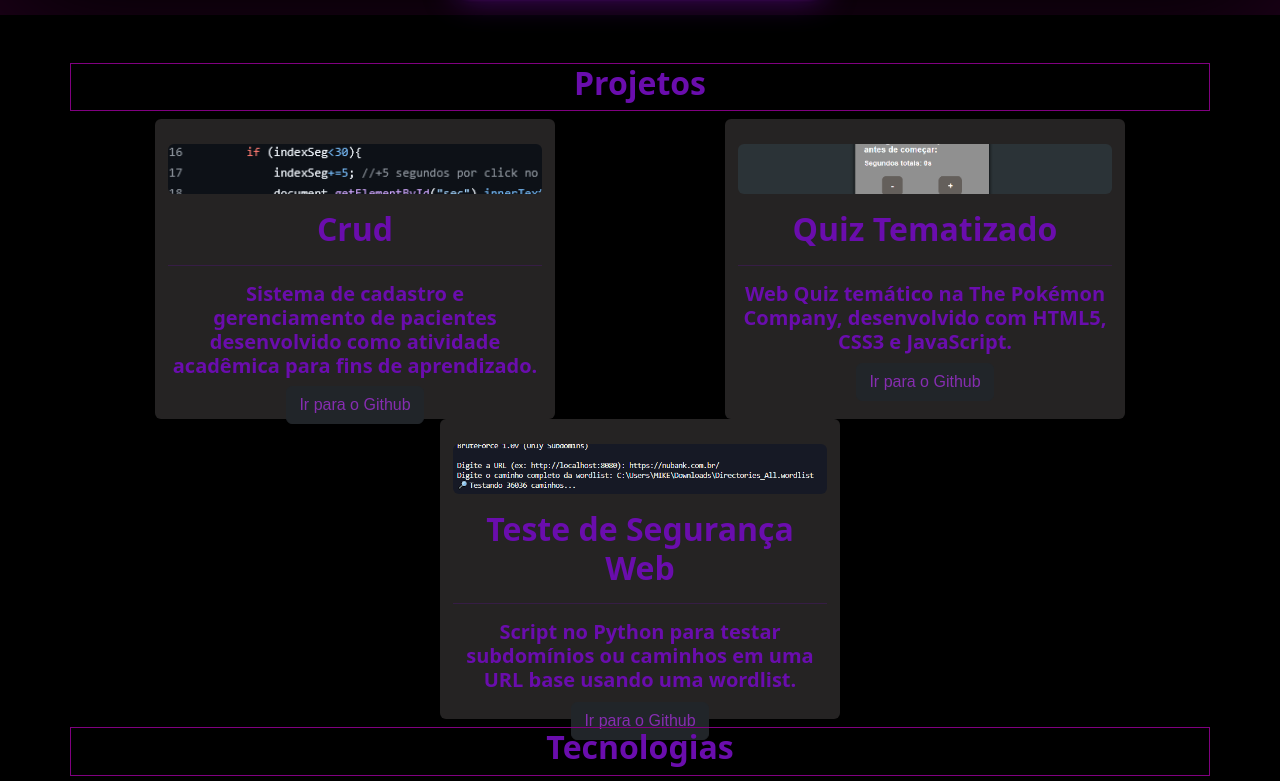
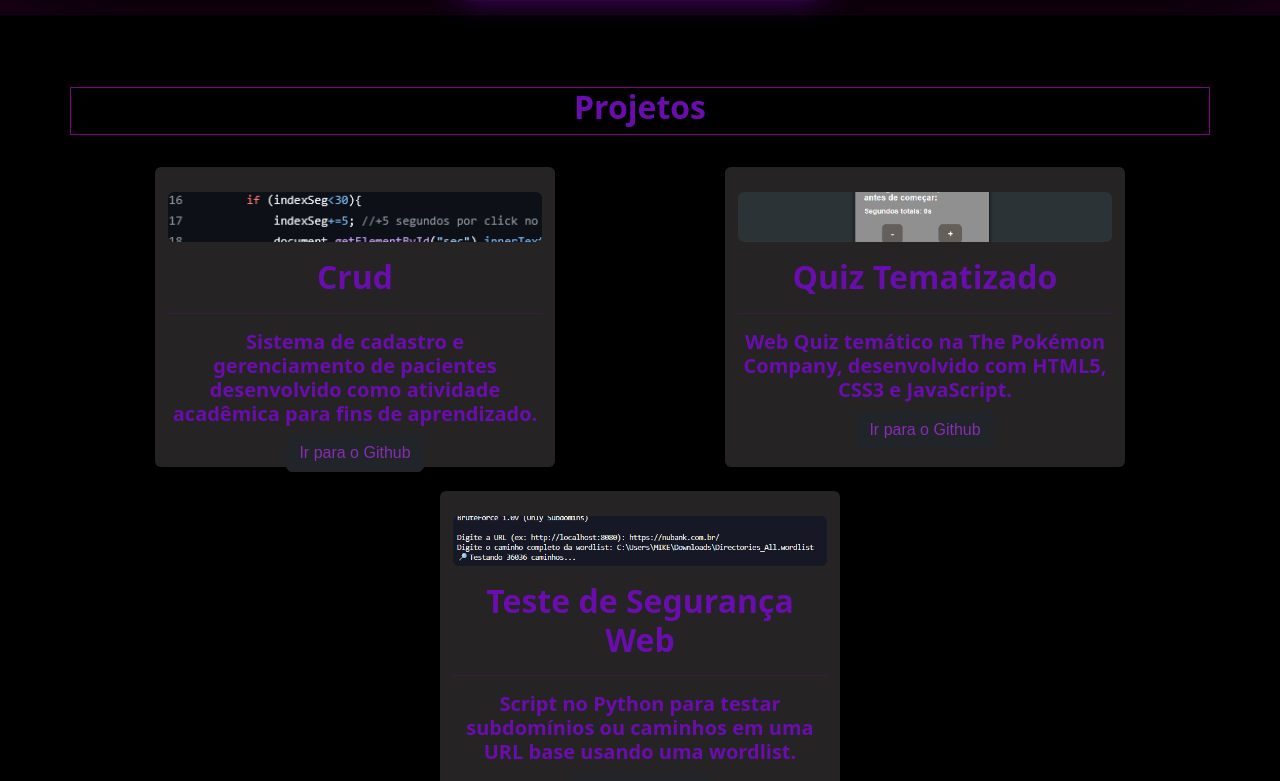
Before and after one commit to Masccw/Portf-lio-Rush, a plain HTML site: page index.html in a window 1280 px wide. Shown: the part 501-1282 px from the top of the page. Drawn offline with nearby package versions, Linux system fonts and the light colour scheme.

Commit message:
Ajustes Finais

```diff
--- a/index.html
+++ b/index.html
@@ -56,8 +56,8 @@
     <div class="container my-5">
 
         <!-- Ajuste das linhas e colunas -->
-        <div class="row gx-4 justify-content-around align-items-center text-center">
-            <h2 class="pb-2 texttituloscard fw-bold">Projetos</h2> <!-- Titulo da primeira linha -->
+        <div class="row gx-4 gy-4 justify-content-around align-items-center text-center">
+            <h2 class="pb-2 mt-5 texttituloscard fw-bold">Projetos</h2> <!-- Titulo da primeira linha -->
 
             <div class="col-md-4 cardpadrao pt-4 pb-2 rounded">
                 <!-- Conteúdo do primeiro Card -->
@@ -89,8 +89,8 @@
         </div>
 
         <!-- Ajuste das linhas e colunas novamente-->
-        <div class="row gx-4 justify-content-around align-items-center text-center">
-            <h2 class="pb-2 texttituloscard fw-bold mt-2">Tecnologias</h2> <!-- Titulo da segunda linha -->
+        <div class="row gx-4 gy-4 justify-content-around align-items-center text-center">
+            <h2 class="pb-2 mt-5 texttituloscard fw-bold mt-2">Tecnologias</h2> <!-- Titulo da segunda linha -->
 
             <div class="col-md-4 cardpadrao pt-4 pb-2 rounded">
                 <!-- Conteúdo do quarto Card -->
--- a/style.css
+++ b/style.css
@@ -13,11 +13,11 @@ body{
 
 /* Modelando o padrão dos cards*/
 .cardpadrao{
-    background-color: #252323;
-    color: #6A0DAD;
+    background-color: var(--CorSecundaria);
+    color: var(--CorPrincipal);
     width: 400px;
     height: 300px;
-    box-shadow: #3802318f;
+    box-shadow: var(--CorSombra);
     user-select: none;
     transition: box-shadow 0.3s, transform 0.3s ease;
     border: 1px solid transparent;
@@ -31,7 +31,7 @@ body{
 /* Modelando o padrão dos titulos dos cards*/
 .texttituloscard{
     color: #6A0DAD;
-    border: 1px solid #800080;
+    border: 1px solid var(--CorRosaEscuro);
     user-select: none;
 }
 
@@ -39,7 +39,7 @@ body{
 .cardpadrao:hover{
     transform: translateY(-10px);
     box-shadow: 0 0 20px rgba(128, 0, 128, 0.8), 0 0 40px rgba(128, 0, 128, 0.6);
-    border-color: #800080;
+    border-color: var(--CorRosaEscuro);
 }
 
 /* padronização forçada das imagens nos cards */
@@ -57,7 +57,8 @@ body{
     --CorRosa: #e0baff;
     --CorRosaForte: #b468ff;
     --CorRoxoEscuro: #6A0DAD55;
-    --CorRosaaChoque: #b832f5;
+    --CorRosaChoque: #b832f5;
+    --CorRosaEscuro: #800080;
 
     --CorBox-Shadow: #b832f5aa;
     --CorBox-ShadowSecundaria: #6A0DADaa;
@@ -117,7 +118,7 @@ body{
     border-radius: 14px;
     border: none;
 
-    background: linear-gradient(90deg, var(--CorPrincipal), var(--CorRosaaChoque));
+    background: linear-gradient(90deg, var(--CorPrincipal), var(--CorRosaChoque));
     color: #fff;
 
     box-shadow:
@@ -128,10 +129,10 @@ body{
 }
 
 .hero-btn:hover {
-    background: linear-gradient(90deg, var(--CorRosaaChoque), var(--CorPrincipal));
+    background: linear-gradient(90deg, var(--CorRosaChoque), var(--CorPrincipal));
     transform: translateY(-4px) scale(1.02);
     box-shadow:
-        0 0 10px var(--CorRosaaChoque),
+        0 0 10px var(--CorRosaChoque),
         0 0 20px var(--CorPrincipal);
 }
 
```
